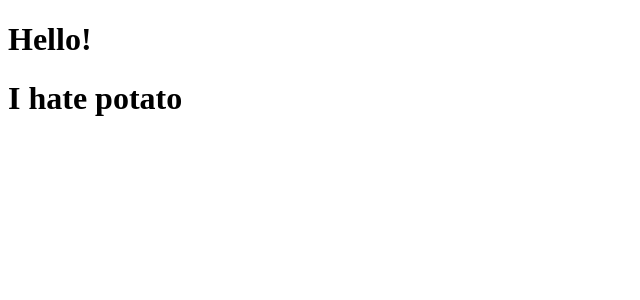
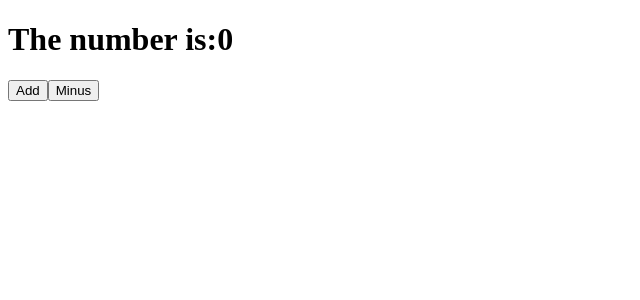
Before and after one commit to kimute/my_movie_app, a React (Create React App) app: page / in a window 1280 px wide. Shown: the top 300 px of the page, without its empty margins (0-640 px from the left). Built offline with nearby package versions, Linux system fonts and the light colour scheme.

Commit message:
test code

```diff
--- a/package.json
+++ b/package.json
@@ -6,6 +6,7 @@
     "@testing-library/jest-dom": "^4.2.4",
     "@testing-library/react": "^9.5.0",
     "@testing-library/user-event": "^7.2.1",
+    "prop-types": "^15.7.2",
     "react": "^16.13.1",
     "react-dom": "^16.13.1",
     "react-scripts": "3.4.1"
--- a/src/App.js
+++ b/src/App.js
@@ -1,15 +1,28 @@
 import React from 'react';
 
-function Potato(){
-  return <h1>I hate potato</h1>
-}
-function App() {
-  return (
-  <div>
-    <h1>Hello!</h1>
-    <Potato />
-  </div>
-  );
+// React call render() component from class
+class App extends React.Component{
+  state = {
+    count:0
+  };
+  add =() =>{
+    this.setState(current => ({count: current.count + 1}));
+  };
+  minus =() =>{
+    this.setState(current => ({count: current.count - 1}));
+
+  };
+  render(){
+    return (
+      <div>
+        <h1> The number is:{this.state.count} </h1>
+        <button onClick={this.add}>Add</button>
+        <button onClick={this.minus}>Minus</button>
+      </div>
+    )
+
+  }
+
 }
 
 export default App;
```
